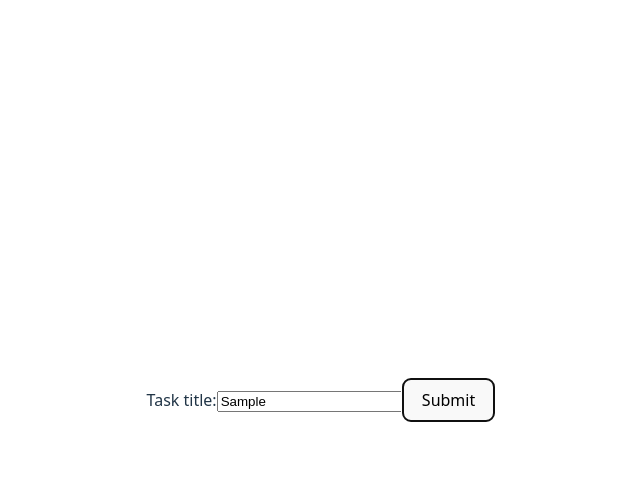
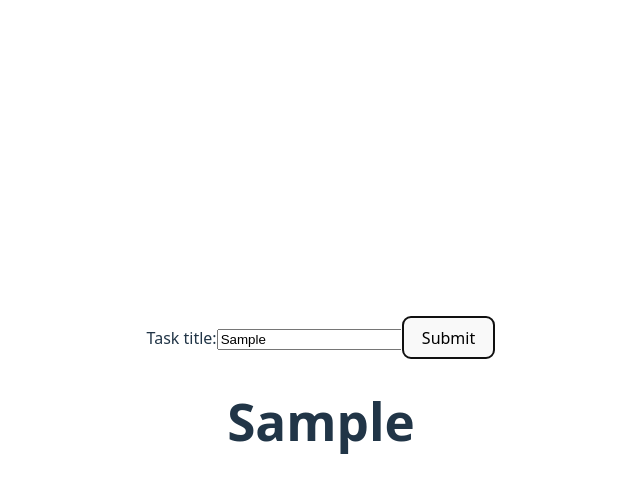
Before and after one commit to NancyBankson/Lab10.3_Context_API_Implementation, a React (Vite) app: page / in a window 1280 px wide. Both pictures are taken after typing "Sample" into the empty fields and a click on the button "Submit". Shown: the top 492 px of the page, without its empty margins (319-959 px from the left). Built offline with nearby package versions, Linux system fonts and the light colour scheme.

Commit message:
todo list populates with submit

```diff
--- a/src/App.jsx
+++ b/src/App.jsx
@@ -1,12 +1,12 @@
-import { useState } from 'react'
+import { useState, useContext } from 'react'
 import { TaskList } from './components/TaskList';
 import './App.css'
 import { TaskForm } from './components/TaskForm';
 
 
 function App() {
-  const [tasks, setTasks] = useState([]);
-  const [filteredTasks, setFilteredTasks] = useState([]);
+  const [todos, setTodos] = useState([]);
+  const [filteredTodos, setFilteredTodos] = useState([]);
 
 
   return (
@@ -14,14 +14,14 @@ function App() {
 
       <TaskForm />
 
-      {/* <TaskList
-        tasks={filteredTasks}
-        onTitleChange={newTasks.onTitleChange}
-        onStatusChange={newTasks.onStatusChange}
-        onDelete={newTasks.onDelete}
-        onAlphaChange={newTasks.onAlphaChange}
-        onClick={newTasks.onClick}
-      /> */}
+      <TaskList
+        // tasks={filteredTasks}
+        // onTitleChange={newTasks.onTitleChange}
+        // onStatusChange={newTasks.onStatusChange}
+        // onDelete={newTasks.onDelete}
+        // onAlphaChange={newTasks.onAlphaChange}
+        // onClick={newTasks.onClick}
+      />
     </>
   )
 }
--- a/src/components/AppProviders.jsx
+++ b/src/components/AppProviders.jsx
@@ -1,18 +1,32 @@
 import { useState } from "react";
 import { TodoContext } from "../Context/TodoContext";
-import { RetrieveSavedTasks } from "../utils/taskUtils";
+import { RetrieveSavedTodos } from "../utils/taskUtils";
 import { RetrieveId } from "../utils/taskUtils";
 
-export function AppProviders({children}) {
-    const [tasks, setTasks] = useState(RetrieveSavedTasks);
+export function AppProviders({ children }) {
+    const [todos, setTodos] = useState(RetrieveSavedTodos);
     const [id, setId] = useState(RetrieveId);
 
-    function addTodo() {
-
+    function addTodo(todoTitle) {
+        let todoObj = {
+            id: id,
+            title: todoTitle,
+            completed: false
+        }
+        setTodos((prevTodos) => [...prevTodos, todoObj]);
+        setId(id + 1);
+        let newTodos = [...todos];
+        newTodos.push(todoObj);
+        try {
+            localStorage.setItem("todos", JSON.stringify(newTodos));
+            localStorage.setItem("id", id);
+        } catch (error) {
+            console.error("Error setting local storage", error);
+        }
     }
 
     return (
-        <TodoContext.Provider value={{tasks, addTodo}}>
+        <TodoContext.Provider value={{ todos, addTodo }}>
             {children}
         </TodoContext.Provider>
     )
--- a/src/components/TaskForm.jsx
+++ b/src/components/TaskForm.jsx
@@ -3,23 +3,23 @@ import { TodoContext } from "../Context/TodoContext";
 
 export function TaskForm() {
     const {addTodo} = useContext(TodoContext);
-    const [todo, setTodo] = useState("");
+    const [todoTitle, setTodoTitle] = useState("");
 
     const handleChange = (event) => {
         // Update state when the input changes
-        setTodo(event.target.value);
+        setTodoTitle(event.target.value);
     };
 
     const handleSubmit = (event) => {
         event.preventDefault();
-        addTodo(todo);
+        addTodo(todoTitle);
     };
 
     return (
         <div className="task-container">
             <form onSubmit={handleSubmit}>
                 <label htmlFor="title">Task title:</label>
-                <input id="title-input" type="text" name="title" value={todo} onChange={handleChange} placeholder="Enter title" required></input>
+                <input id="title-input" type="text" name="title" value={todoTitle} onChange={handleChange} placeholder="Enter title" required></input>
                 <button type="submit">Submit</button>
             </form>
         </div>
--- a/src/components/TaskItem.jsx
+++ b/src/components/TaskItem.jsx
@@ -1,15 +1,14 @@
 import { useContext, useState } from "react";
 import { TodoContext } from "../Context/TodoContext";
+import { RetrieveSavedTodos } from "../utils/taskUtils";
 
-export function TaskItem({task}) {
-
+export function TaskItem({todo}) {
 
 
     return (
-        <p>hi</p>
-        //  <div key={task.id} className="task-container">
-        //     <div className="title-row">
-        //         <h1>{task.title}</h1>
-        //     </div>
-        // </div>
+         <div key={todo.id} className="todo-container">
+            <div className="title-row">
+                <h1>{todo.title}</h1>
+            </div>
+        </div>
     )}
--- a/src/components/TaskList.jsx
+++ b/src/components/TaskList.jsx
@@ -1,17 +1,17 @@
+import { useContext } from "react";
 import { TaskItem } from "./TaskItem";
 import { TodoContext } from "../Context/TodoContext";
 
 export function TaskList() {
-    const {tasks} = useContext(TodoContext);
+    const {todos} = useContext(TodoContext);
 
     return (
         <>
-            <div className="task-list">
-                {tasks.map((task) => (
+            <div className="todo-list">
+                {todos.map((todo) => (
                     <TaskItem
-                        key={task.id}
-                        task={task}
-
+                        key={todo.id}
+                        todo={todo}
                     />
                 ))}
             </div>
--- a/src/utils/taskUtils.js
+++ b/src/utils/taskUtils.js
@@ -1,6 +1,6 @@
-export function RetrieveSavedTasks() {
+export function RetrieveSavedTodos() {
     let retrievedArray = [];
-    const retrievedString = localStorage.getItem("taskArray");
+    const retrievedString = localStorage.getItem("todoArray");
     if (retrievedString) { retrievedArray = JSON.parse(retrievedString) };
     return retrievedArray;
 }
@@ -9,7 +9,7 @@ export function RetrieveId() {
     let retrievedId = "";
     let retrievedIdArray = localStorage.getItem("savedId");
     if (retrievedIdArray) { retrievedId = JSON.parse(retrievedIdArray) };
-    let nextId= 0;
+    let nextId = 0;
     if (retrievedId) {
         nextId = parseInt(retrievedId[0]) + 1;
     } else nextId = 1;
```
Also changed, not shown: src/Context/TodoContext.js (+0 -10 lines).
